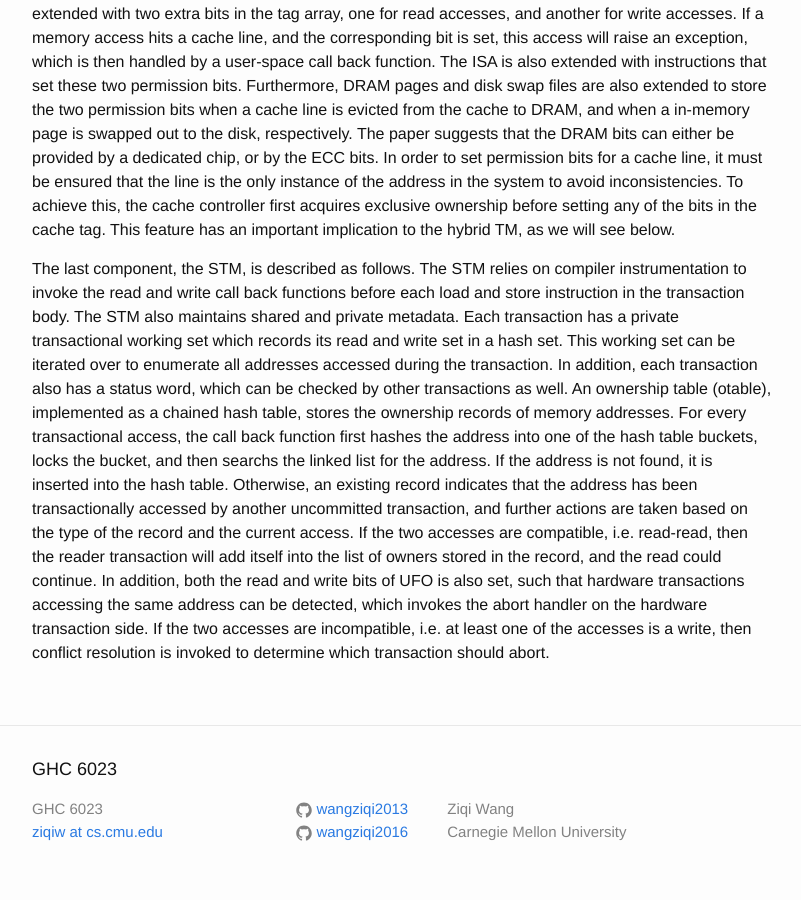
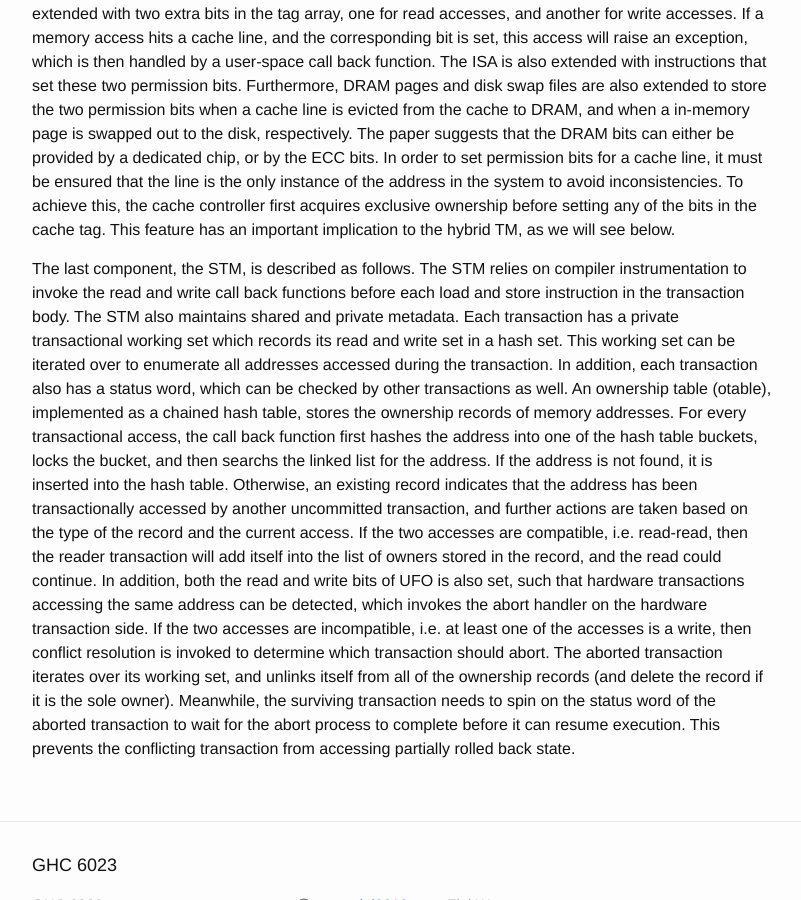
Before and after one commit to wangziqi2013/wangziqi2013.github.io, a Jekyll site: the page built from _posts/2019-10-23-btm-hybrid.markdown, in a window 1280 px wide and 900 px high, scrolled down 1249 px. Shown: the whole window, without its empty margins (238-1039 px from the left). Built offline with Jekyll 4.4.1, drawn with Linux system fonts in a browser that asks for light colours.

Commit message:
Adding abort

```diff
--- a/_posts/2019-10-23-btm-hybrid.markdown
+++ b/_posts/2019-10-23-btm-hybrid.markdown
@@ -61,4 +61,8 @@ are taken based on the type of the record and the current access. If the two acc
 the reader transaction will add itself into the list of owners stored in the record, and the read could continue. In addition,
 both the read and write bits of UFO is also set, such that hardware transactions accessing the same address can be detected,
 which invokes the abort handler on the hardware transaction side. If the two accesses are incompatible, i.e. at least one
-of the accesses is a write, then conflict resolution is invoked to determine which transaction should abort.
+of the accesses is a write, then conflict resolution is invoked to determine which transaction should abort. The aborted
+transaction iterates over its working set, and unlinks itself from all of the ownership records (and delete the record if
+it is the sole owner). Meanwhile, the surviving transaction needs to spin on the status word of the aborted transaction
+to wait for the abort process to complete before it can resume execution. This prevents the conflicting transaction from
+accessing partially rolled back state.
```
